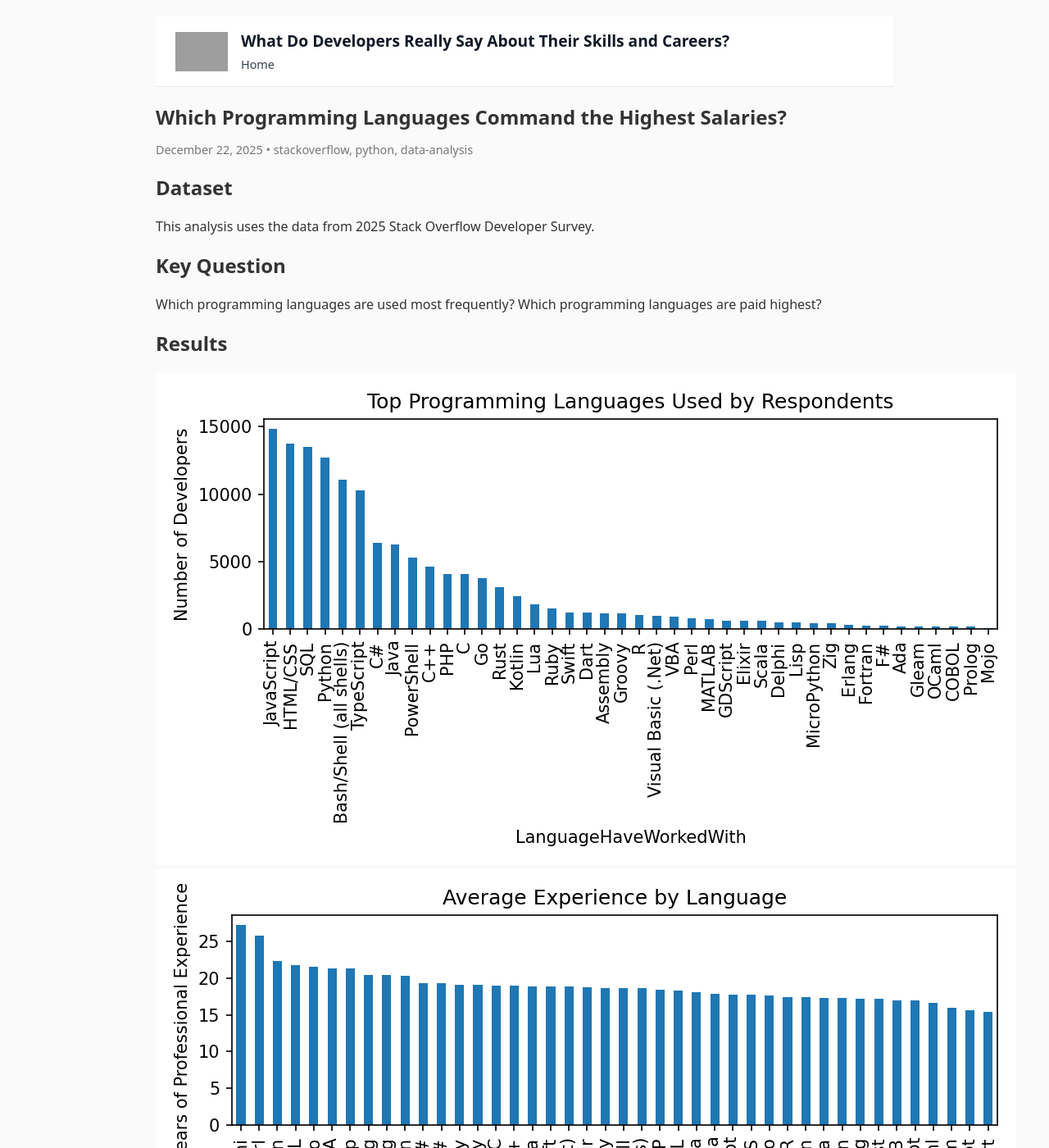
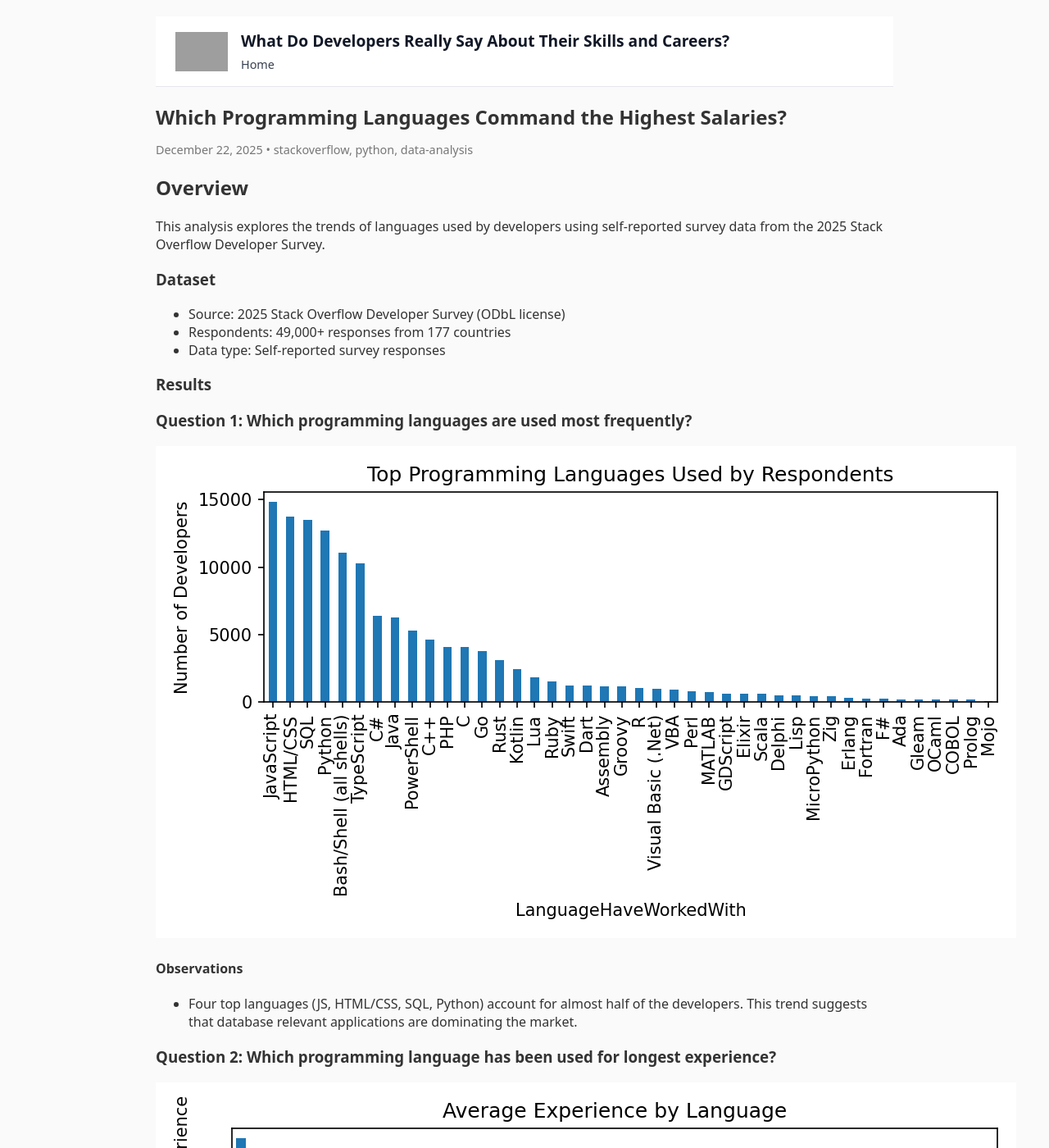
Before and after one commit to ilvfruits/stackoverflow-survey-2025, a Jekyll site: the page built from docs/_posts/2025-12-22-language-trends.md, in a window 1280 px wide and 1400 px high. Shown: the whole window at 82% size. Built offline with Jekyll 4.4.1, drawn with Linux system fonts in a browser that asks for light colours; some of the changed text lies outside the part shown; grey boxes are pictures that could not be loaded.

Commit message:
Update 2025-12-22-language-trends.md

```diff
--- a/docs/_posts/2025-12-22-language-trends.md
+++ b/docs/_posts/2025-12-22-language-trends.md
@@ -4,27 +4,34 @@
 tags: [stackoverflow, python, data-analysis]
 ---
 
-## Dataset
+## Overview
 
-This analysis uses the data from 2025 Stack Overflow Developer Survey.
+This analysis explores the trends of languages used by developers using self-reported survey data from the 2025 Stack Overflow Developer Survey.
 
-## Key Question
+### Dataset
+- Source: 2025 Stack Overflow Developer Survey (ODbL license)
+- Respondents: 49,000+ responses from 177 countries
+- Data type: Self-reported survey responses
 
-Which programming languages are used most frequently?
-Which programming languages are paid highest?
+### Results
+### Question 1: Which programming languages are used most frequently?
+![Language Popularity]({{site.baseurl}}/assets/images/top_languages.png)
+#### Observations
+- Four top languages (JS, HTML/CSS, SQL, Python) account for almost half of the developers. This trend suggests that database relevant applications are dominating the market.
 
-## Results
+### Question 2: Which programming language has been used for longest experience?
+![Language Experience]({{site.baseurl}}/assets/images/language_vs_experience.png)
+#### Observations
+- The Delphi and Perl have longer experience than others because they have longer history.
+- All developers have almost 20 years coding experience no matter what language they are using.
 
-![Language Popularity]({{site.baseurl}}/assets/images/top_languages.png)
-![Language Experience]({{site.baseurl}}/assets/images/language_vs_experience.png)
+### Question 3: Which programming languages are paid highest?
 ![Salary vs Language]({{site.baseurl}}/assets/images/language_vs_salary.png)
 ![Salary comparison]({{site.baseurl}}/assets/images/language_salary_distribution_ordered.png)
+#### Observations
+- Language Ruby showed highest median salary, followed by Erlang, Elixir, Perl and Scala. It is interesting that they are not popular languages. It is possibly due to high demand in specific industry, such as finance, telecommunication.
 
-### Observations
-
-- Four top languages (JS, HTML/CSS, SQL, Python) account for almost half of the developers. This trend suggests that database relevant applications are dominating the market.
-- All languages showed more than 15 years of experience. This result could be biased as only experienced developer taken this survey.
-- Language Ruby showed highest median salary, followed by Erlang, Elixir, Perl and Scala. It is interesting that they are not popular languages. It is possibly due to high demand in specific industry, such as finance, telecommunication.
+---
 
 ### Limitations
 - Self-reported data could be biased
```
